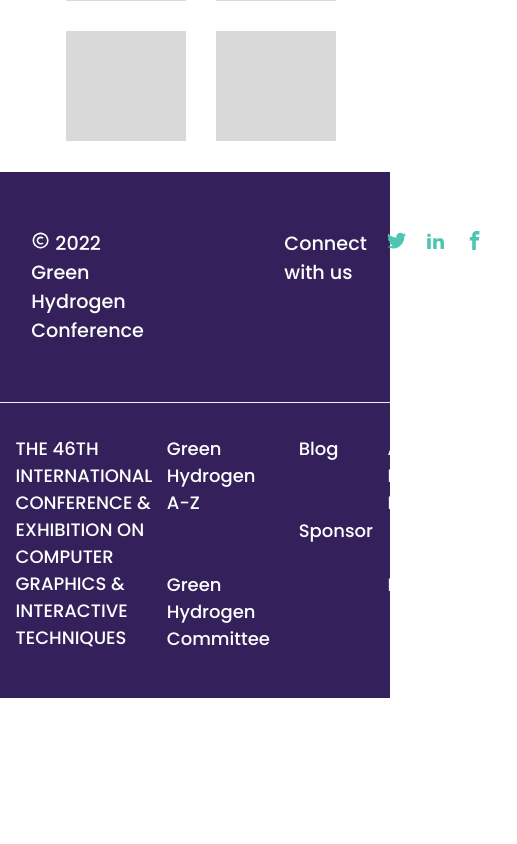
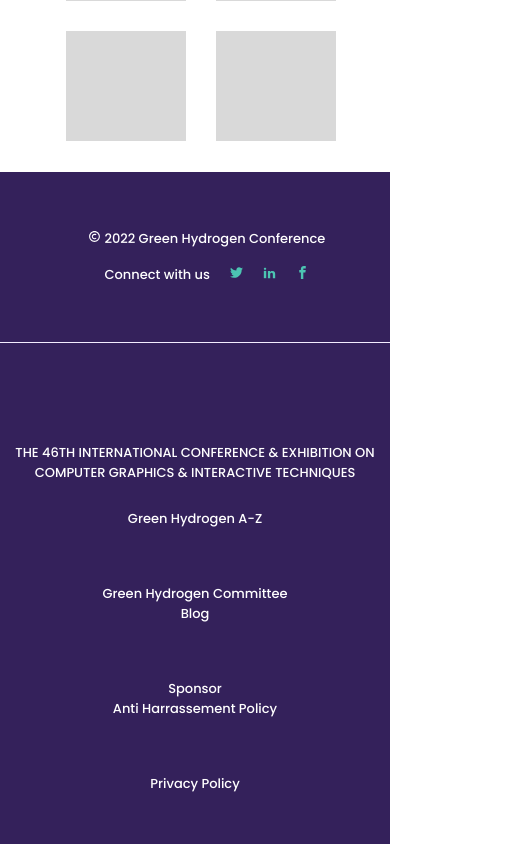
Before and after one commit to Aniket-Patel-swg/conference, a React (Create React App) app: page / in a window 390 px wide. Shown: the part 5311-6155 px from the top of the page, 517 px wide, since content can reach past the window. Before the commit the page ends 6009 px from the top, so only its background shows below. Built offline with nearby package versions, Linux system fonts and the light colour scheme.

Commit message:
Responsive Footer

```diff
--- a/package.json
+++ b/package.json
@@ -9,7 +9,7 @@
     "react": "^18.2.0",
     "react-dom": "^18.2.0",
     "react-icons": "^4.4.0",
-    "react-scripts": "5.0.1",
+    "react-scripts": "^5.0.1",
     "web-vitals": "^2.1.4"
   },
   "scripts": {
--- a/src/App.js
+++ b/src/App.js
@@ -1,8 +1,8 @@
 import Navbar from "./Components/Navbar"
 import Main from "./Components/Main"
 import Section2 from "./Components/Section2"
-import Sponsor from "./Components/Sponsor"
-import Footer from "./Components/Footer"
+import Sponsor from "./Components/sponsor"
+import Footer from "./Components/footer"
 import Carousel from "./Components/Carousel"
 function App() {
   return (
--- a/src/Components/footer.js
+++ b/src/Components/footer.js
@@ -12,12 +12,14 @@
                     <div className="foot-topic">
                         <BiCopyright />  2022 Green Hydrogen Conference
                     </div>
+                    <div className="medias">
                     <ul className="connect">
                         <li>Connect with us</li>
                         <li className="lnks"><a href="/"><FaTwitter /></a></li>
                         <li className="lnks"><a href="/"><ImLinkedin2 /></a></li>
                         <li className="lnks"><a href="/"><ImFacebook /></a></li>
                     </ul>
+                    </div>
                 </div>
             </div>
             <div className="footer-p2">
@@ -35,9 +37,7 @@
                     <li>Green Hydrogen Committee</li>
                  </ul>
                 </div>
-                <div className="parts">
 
-                </div>
                 <div className="parts_l">
                     <ul>
                    <li>Blog</li>
--- a/src/assets/css/footer.css
+++ b/src/assets/css/footer.css
@@ -20,7 +20,7 @@
     list-style: none;
     display: flex;
     gap:20px;
-
+    display: inline-flex;
     margin-right: 0;
 }
 .conf{
@@ -36,7 +36,7 @@
     color:white;
     display:flex;
     font-size: large;
-    gap :5%;
+    gap : 7%;
 
 
 }
@@ -48,10 +48,13 @@
 }
 .parts ul{
     list-style: none;
+    display: inline-flex;
 }
+/* .parts_l li{
+
+} */
 .parts_l ul{
     list-style: none;
-
 }
 .parts_l ul li:nth-child(1){
     margin-bottom:55px ;
@@ -62,8 +65,8 @@
 }
 .parts_l ul:nth-child(1){
     border-right: 2px solid white;
-} */
-/* .parts ul li:nth-child(2){
+}
+.parts ul li:nth-child(2){
    margin:0 6px 0 6px;
 } */
 /*
@@ -77,3 +80,69 @@
 .parts_l ul:nth-child(3){
          border-right: none;
 } */
+@media (max-width: 1170px) and (min-width: 1000px){
+   .footer-p1{
+    padding: 57px 2% 57px 8% ;
+    align-items: center;
+   }
+   .conf .connect{
+    display: flex;
+    font-size: medium;
+    width: 50%;
+   }
+   .footer-p2{
+    padding:13% 76px 10% 7%;
+    font-size: medium;
+    gap : 5.5%;
+   }
+}
+@media (min-width: 870px) and (max-width: 1000px) {
+    .footer-p1{
+        padding: 57px 7% 57px 8% ;
+        align-items: center;
+    }
+    .conf{
+        display: flex;
+        font-size: small;
+       }
+       .footer-p2{
+        padding:13% 76px 10% 7%;
+        font-size: small;
+        gap : 6.5%;
+       }
+}
+@media (max-width: 870px) {
+    .footer-p1{
+        text-align: center;
+        justify-content: center;
+    }
+
+
+    .conf{
+        text-align: center;
+        font-size: small;
+        width: 100%;
+        display: block;
+    }
+    .foot-topic{
+        margin-bottom: 1.2em;
+    }
+    .footer-p2{
+        padding: 100px 1px 50px 1px;
+        width: 100%;
+        display: block;
+        text-align: center;
+        font-size: small;
+    }
+    .parts{
+        padding-bottom: 2em;
+    }
+}
+
+@media (max-width:600px) {
+    .conf{
+        font-size: small;
+        width: 100%;
+        display: block;
+    }
+}
```
Also changed, not shown: 1 other file (tests, documents, lock files or other folders).
